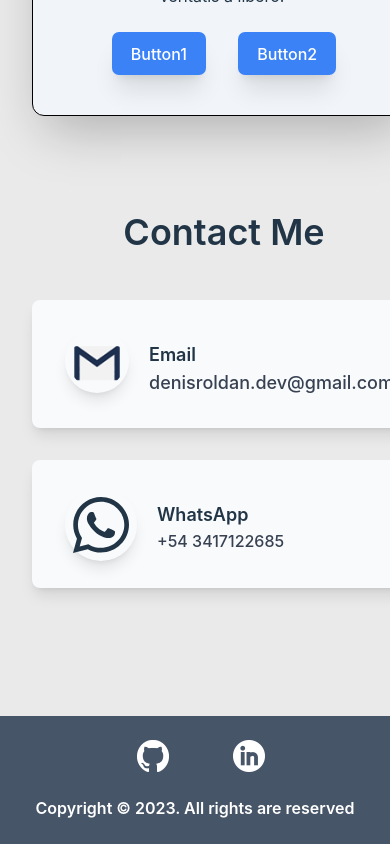
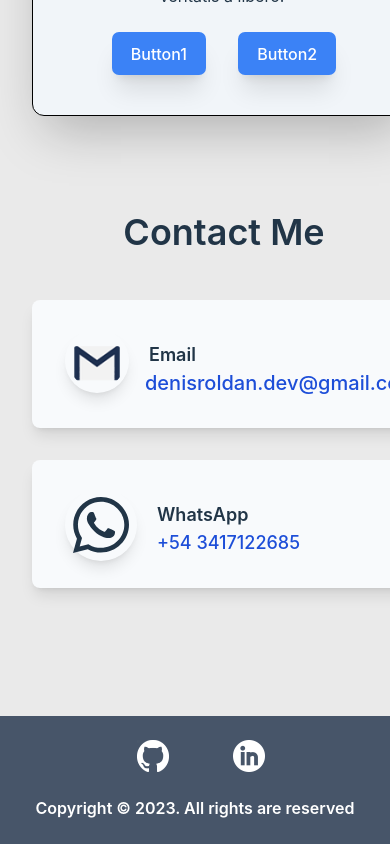
Before and after one commit to denisrold/Portfolio, a React (Vite) app in the folder portfolio/: page / in a window 390 px wide. Shown: the part 2791-3635 px from the top of the page. Built offline with nearby package versions, Linux system fonts and the light colour scheme.

Commit message:
Correxion

```diff
--- a/portfolio/src/assets/styles/TailwindCustom.jsx
+++ b/portfolio/src/assets/styles/TailwindCustom.jsx
@@ -2,4 +2,4 @@ export const customList="w-full pt-2 hover:text-blue-700 h-12 border-black borde
 
 export const customButton="bg-blue-500 justify-around border-0 hover:bg-blue-700 active:scale-95 focus:outline-none focus:bg-none"
 
-export const customCard="w-96 p-5 h-32 rounded-lg hover:scale-105 transition-transform duration-500 shadow-lg hover:shadow-xl bg-slate-50"
+export const customCard="w-96 p-5 h-32 rounded-lg hover:scale-105 transition-transform duration-500 shadow-lg hover:shadow-xl bg-slate-50 hover:bg-white hover:brightness-105"
--- a/portfolio/src/views/Contact.jsx
+++ b/portfolio/src/views/Contact.jsx
@@ -9,12 +9,12 @@ const ContactMe = ()=>{
         <>
         <h1 className="text-4xl font-semibold mb-12 md:mb-10 lg:mb-16 lg:ml-6">Contact Me</h1>
         <div className="flex flex-col w-auto md:flex-row gap-8 md:gap-5 items-center md:justify-around lg:ml-8 mb-32">
-            <div className={`${customCard} "+" ${Styles.card} "`}>
+            <div className={`${customCard} "+" ${Styles.card}`}>
                 <div className="flex flex-row space-x-4 pt-2 pl-3 gap-1">
                 <img src={iconMail} className="w-16 h-16 p-1  rounded-full shadow-lg" />
                     <div className="flex flex-col items-start pt-3">
                     <p className="font-semibold text-lg ">Email</p>
-                    <a href="mailto:denisroldan.dev@gmail.com" target="_blank" className="text-lg cursor-pointer text-gray-700 hover:text-blue-700">denisroldan.dev@gmail.com</a>
+                    <a href="mailto:denisroldan.dev@gmail.com" target="_blank" className="-ml-1 md:ml-0 cursor-pointer text-xl text-blue-700 md:text-lg md:text-gray-700 hover:text-blue-700">denisroldan.dev@gmail.com</a>
                     </div>
                 </div>
             </div>
@@ -23,7 +23,7 @@ const ContactMe = ()=>{
                     <FontAwesomeIcon icon={faWhatsapp} className="w-16 h-16 p-1  rounded-full shadow-lg" />
                     <div className="flex flex-col items-start pt-3">
                     <p className="font-semibold text-lg">WhatsApp</p>
-                    <a href="https://api.whatsapp.com/send?phone=3417122685" target="_blank" className="cursor-pointer text-gray-700 hover:text-blue-700">+54 3417122685</a>
+                    <a href="https://api.whatsapp.com/send?phone=3417122685" target="_blank" className="cursor-pointer text-lg md:text-base text-blue-700 md:text-gray-700 hover:text-blue-700">+54 3417122685</a>
                     </div>
                 </div>
             </div>
```
